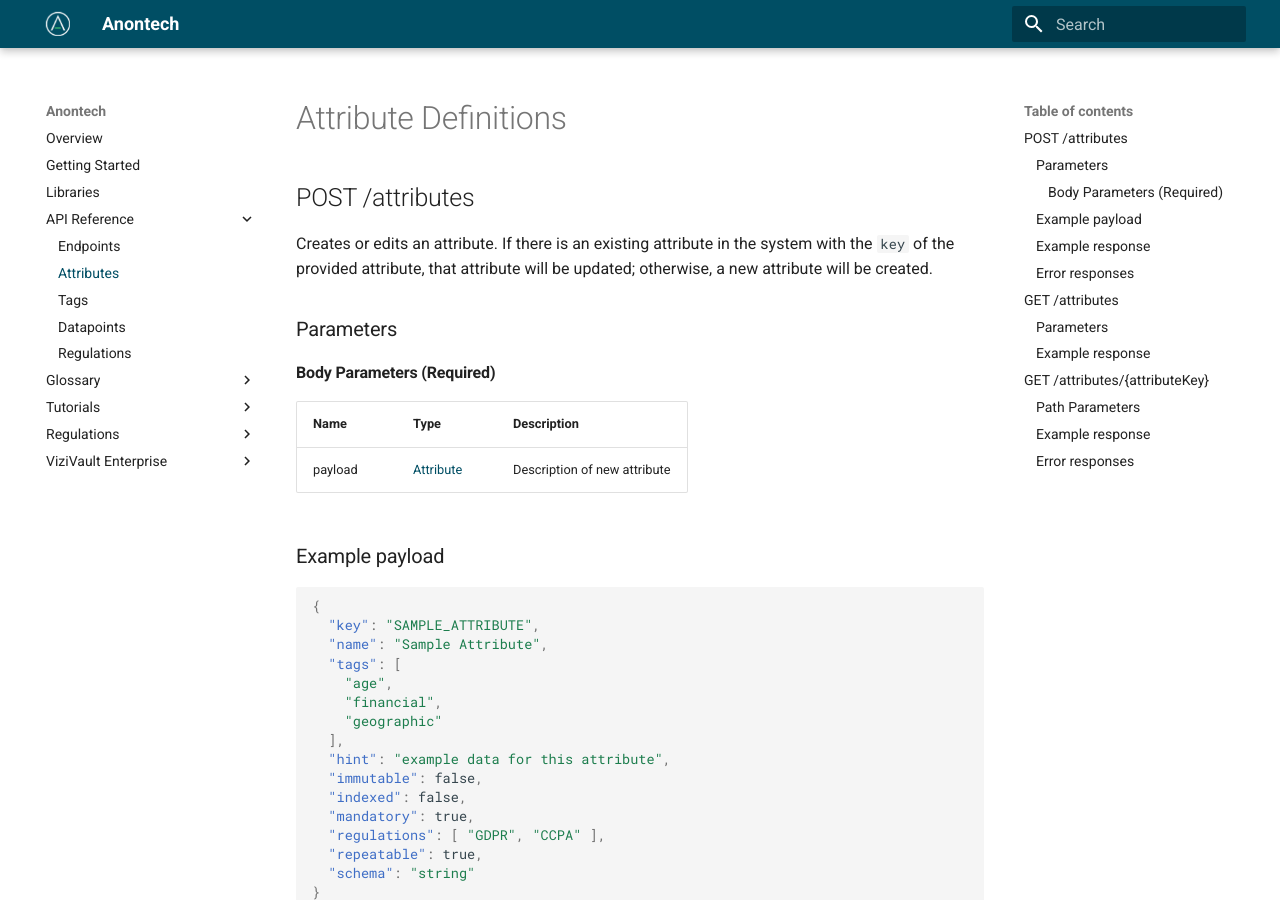
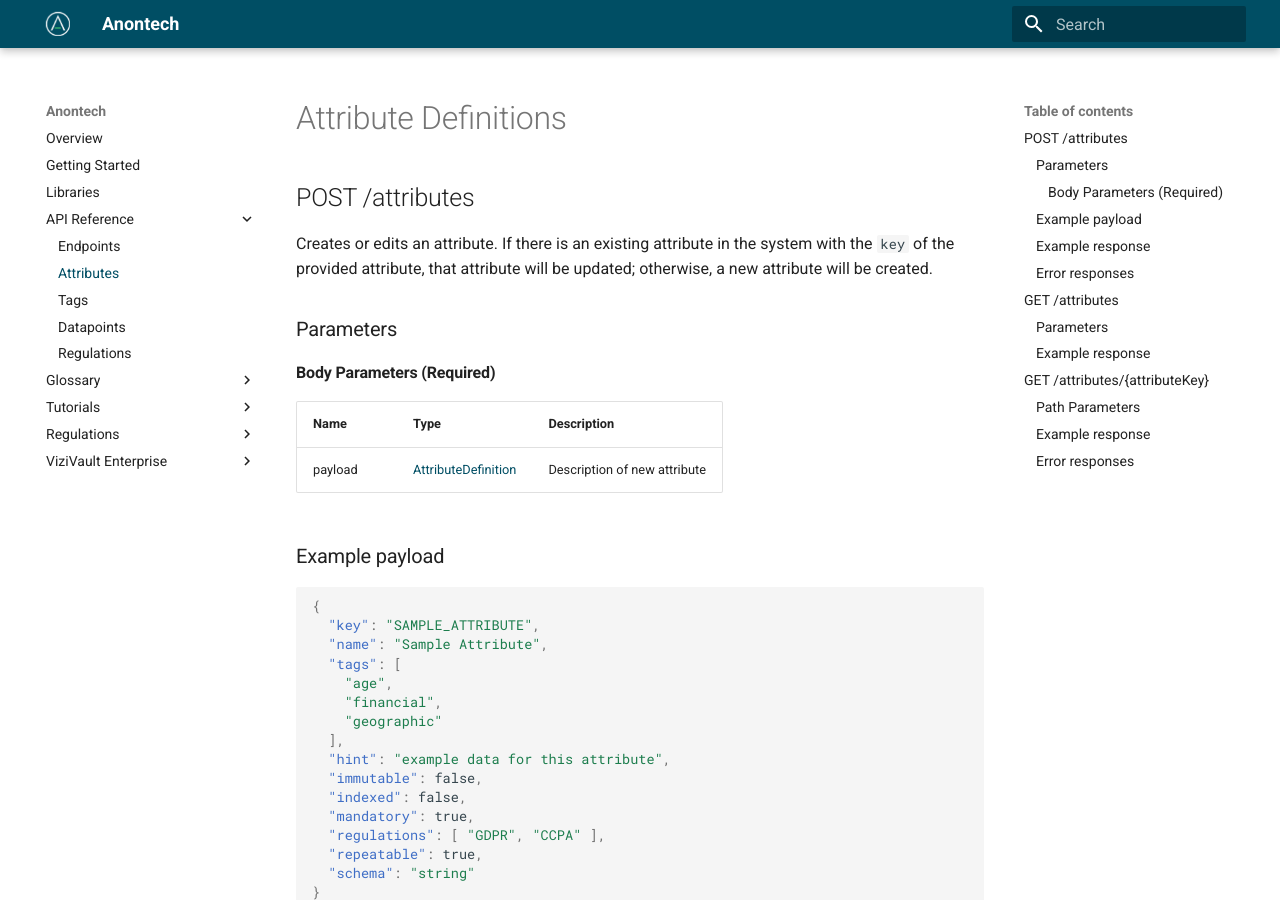
Before and after one commit to anontechnology/documentation, an MkDocs documentation site: the page built from docs/api/attributes.md, in a window 1280 px wide and 900 px high. Built offline with MkDocs 1.6.1 and Material for MkDocs 9.7.7, drawn with Linux system fonts in a browser that asks for light colours; some of the changed text lies outside the part shown.

Commit message:
Update attributes.md

````diff
--- a/docs/api/attributes.md
+++ b/docs/api/attributes.md
@@ -8,7 +8,7 @@
 #### Body Parameters (Required)
 |Name            |Type                            |Description                  |
 |----------------|--------------------------------|-----------------------------|
-|payload         |[Attribute](/glossary/attribute)|Description of new attribute |
+|payload         |[AttributeDefinition](/glossary/attribute)|Description of new attribute |
 
 ### Example payload
 
@@ -93,7 +93,7 @@
 ```
 
 ## GET /attributes/{attributeKey}
-Displays information about one attribute. Returns an [Attribute](/glossary/attribute) object.
+Displays information about one attribute. Returns an [AttributeDefinition](/glossary/attribute) object.
 
 ### Path Parameters
 |Name            |Type                           |Description                  |
````
